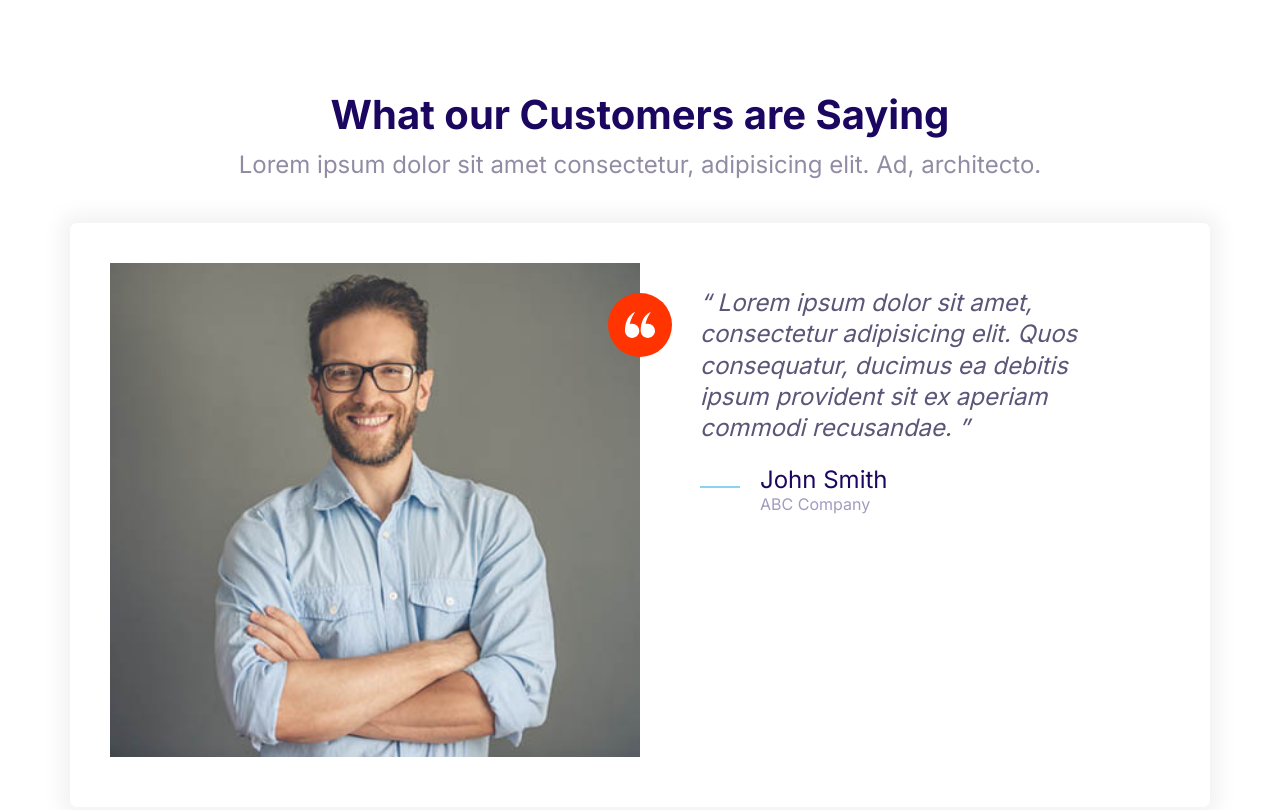
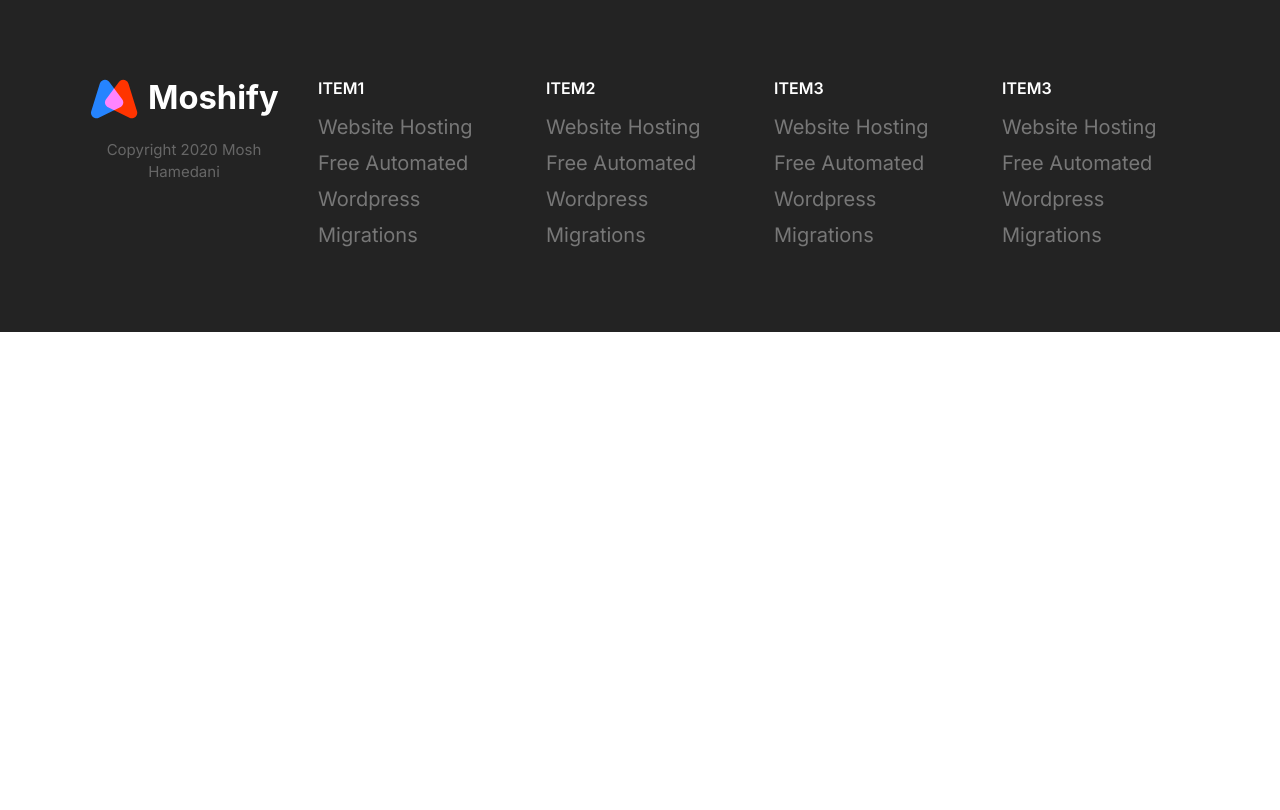
Before and after one commit to catalinus1997/Moshify-2, a plain HTML site: page index.html in a window 1280 px wide. Drawn offline with Linux system fonts and the light colour scheme.

Commit message:
footer section

```diff
--- a/CSS/style.css
+++ b/CSS/style.css
@@ -813,3 +813,81 @@ p {
     max-width: 700px;
   }
 }
+
+/* Footer */
+
+.footer {
+  background: #232323;
+}
+
+.footer a {
+  color: #777;
+  transition: color 0.3s;
+  text-decoration: none;
+  font-size: 2rem;
+}
+
+.footer a:hover {
+  color: #fff;
+}
+
+.footer__section {
+  padding: 2rem;
+  border-bottom: 1px solid #393939;
+}
+
+.footer__sections .list {
+  margin: 0;
+}
+
+.footer__heading {
+  text-transform: uppercase;
+  font-weight: 600;
+}
+
+.footer__brand {
+  margin-top: 5rem;
+  text-align: center;
+}
+
+.footer__brand img {
+  /* TODO: Consider refactoring this and applying it to all sections */
+  width: 100%;
+  max-width: 230px;
+}
+
+.footer__copyright {
+  font-size: 2.1rem;
+  color: #fff;
+  opacity: 0.3;
+}
+
+@media screen and (min-width: 768px) {
+  .footer__sections {
+    grid-template-columns: repeat(auto-fit, minmax(10rem, 1fr));
+  }
+
+  .footer .collapsible__chevron {
+    display: none;
+  }
+  .footer .collapsible__content {
+    opacity: 1;
+    max-height: 100%;
+  }
+
+  .footer__brand {
+    order: -1;
+    margin-top: 1rem;
+  }
+  .footer__copyright {
+    font-size: 1.5rem;
+  }
+
+  .footer__section {
+    border: 0;
+  }
+
+  .footer__heading {
+    font-size: 1.6rem;
+  }
+} ;
--- a/index.html
+++ b/index.html
@@ -15,49 +15,74 @@
     <link rel="stylesheet" href="CSS/style.css" />
   </head>
   <body>
-    <section class="block">
-      <header class="block__header">
-        <h2>What our Customers are Saying</h2>
-        <p>
-          Lorem ipsum dolor sit amet consectetur, adipisicing elit. Ad,
-          architecto.
-        </p>
+    <footer class="block block--dark footer">
+      <div class="container grid footer__sections">
+        <section class="collapsible collapsible--expanded footer__section">
+          <header class="collapsible__header">
+            <h2 class="collapsible__heading footer__heading">Item1</h2>
+            <svg class="icon icon--primary collapsible__chevron">
+              <use xlink:href="images/sprite.svg#wordpress"></use>
+            </svg>
           </header>
-      <div class="container">
-        <div class="card testimonial">
-          <div class="grid grid--1x2">
-            <div class="testimonial__image">
-              <img src="images/testimonial.jpg" alt="Happy man" />
-              <span class="icon-container icon-container--accent">
-                <svg class="icon icon--white icon--small">
-                  <use xlink:href="images/sprite.svg#quotes"></use>
+          <div class="collapsible__content">
+            <ul class="list">
+              <li><a href="#">Website Hosting</a></li>
+              <li><a href="#">Free Automated Wordpress</a></li>
+              <li><a href="#">Migrations</a></li>
+            </ul>
+          </div>
+        </section>
+        <section class="collapsible footer__section">
+          <header class="collapsible__header">
+            <h2 class="collapsible__heading footer__heading">Item2</h2>
+            <svg class="icon icon--primary collapsible__chevron">
+              <use xlink:href="images/sprite.svg#wordpress"></use>
             </svg>
-              </span>
+          </header>
+          <div class="collapsible__content">
+            <ul class="list">
+              <li><a href="#">Website Hosting</a></li>
+              <li><a href="#">Free Automated Wordpress</a></li>
+              <li><a href="#">Migrations</a></li>
+            </ul>
           </div>
-            <blockquote class="quote">
-              <p class="quote__text">
-                Lorem ipsum dolor sit amet, consectetur adipisicing elit. Quos
-                consequatur, ducimus ea debitis ipsum provident sit ex aperiam
-                commodi recusandae.
-              </p>
-              <footer>
-                <div class="media">
-                  <div class="media__image">
-                    <svg class="icon icon--primary quote__line">
-                      <use xlink:href="images/sprite.svg#line"></use>
+        </section>
+        <section class="collapsible footer__section">
+          <header class="collapsible__header">
+            <h2 class="collapsible__heading footer__heading">Item3</h2>
+            <svg class="icon icon--primary collapsible__chevron">
+              <use xlink:href="images/sprite.svg#wordpress"></use>
             </svg>
+          </header>
+          <div class="collapsible__content">
+            <ul class="list">
+              <li><a href="#">Website Hosting</a></li>
+              <li><a href="#">Free Automated Wordpress</a></li>
+              <li><a href="#">Migrations</a></li>
+            </ul>
           </div>
-                  <div class="media__body">
-                    <h3 class="media__title quote__author">John Smith</h3>
-                    <p class="quote__organization">ABC Company</p>
+        </section>
+        <section class="collapsible footer__section">
+          <header class="collapsible__header">
+            <h2 class="collapsible__heading footer__heading">Item3</h2>
+            <svg class="icon icon--primary collapsible__chevron">
+              <use xlink:href="images/sprite.svg#wordpress"></use>
+            </svg>
+          </header>
+          <div class="collapsible__content">
+            <ul class="list">
+              <li><a href="#">Website Hosting</a></li>
+              <li><a href="#">Free Automated Wordpress</a></li>
+              <li><a href="#">Migrations</a></li>
+            </ul>
           </div>
+        </section>
+        <section class="footer__brand">
+          <img src="images/logo.svg" alt="" />
+          <p class="footer__copyright">Copyright 2020 Mosh Hamedani</p>
+        </section>
       </div>
     </footer>
-            </blockquote>
-          </div>
-        </div>
-      </div>
-    </section>
     <script src="js/main.js"></script>
   </body>
 </html>
```
Also changed, not shown: components/footer.html (added, +68 -0 lines). Lines whose indentation alone changed are shown as unchanged.
